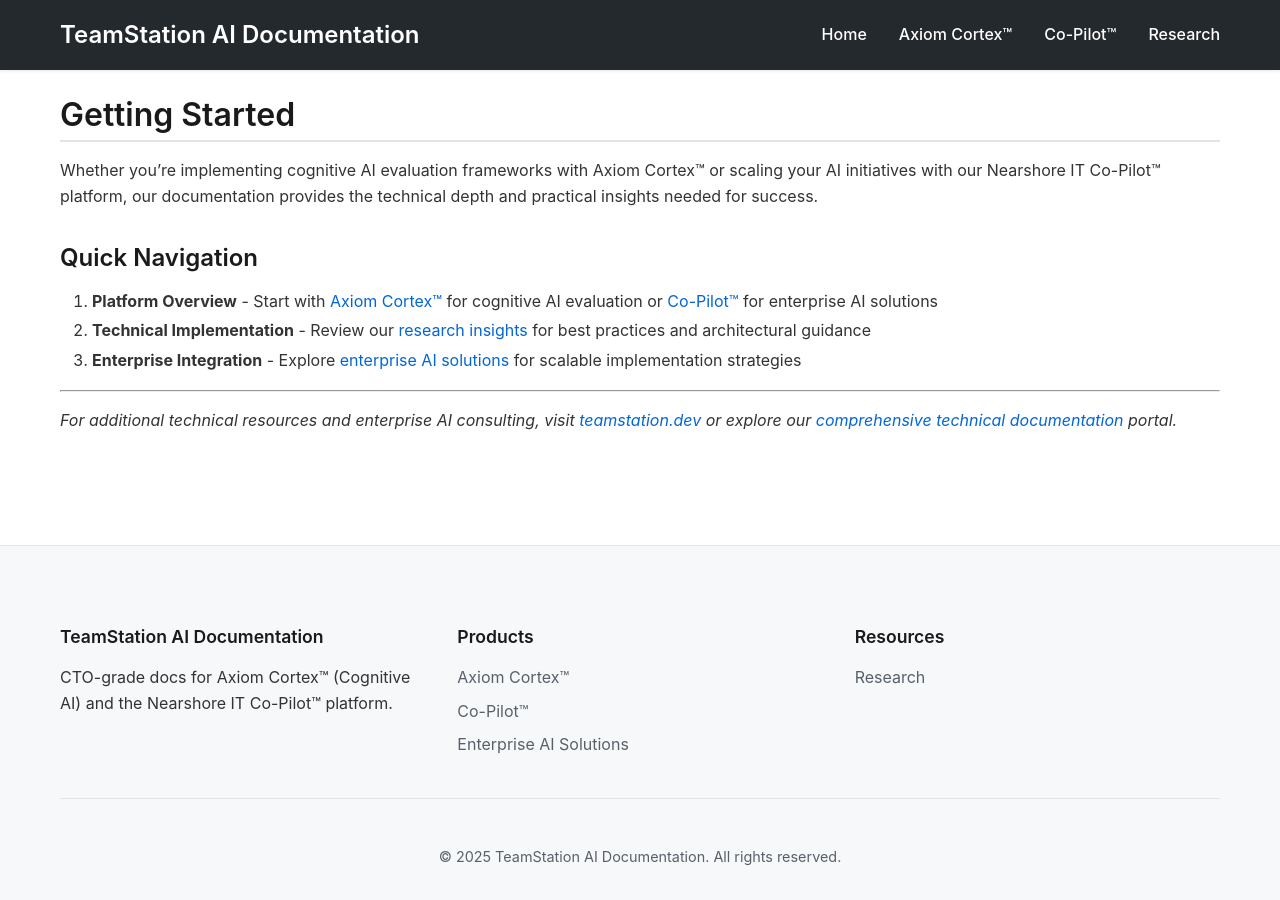
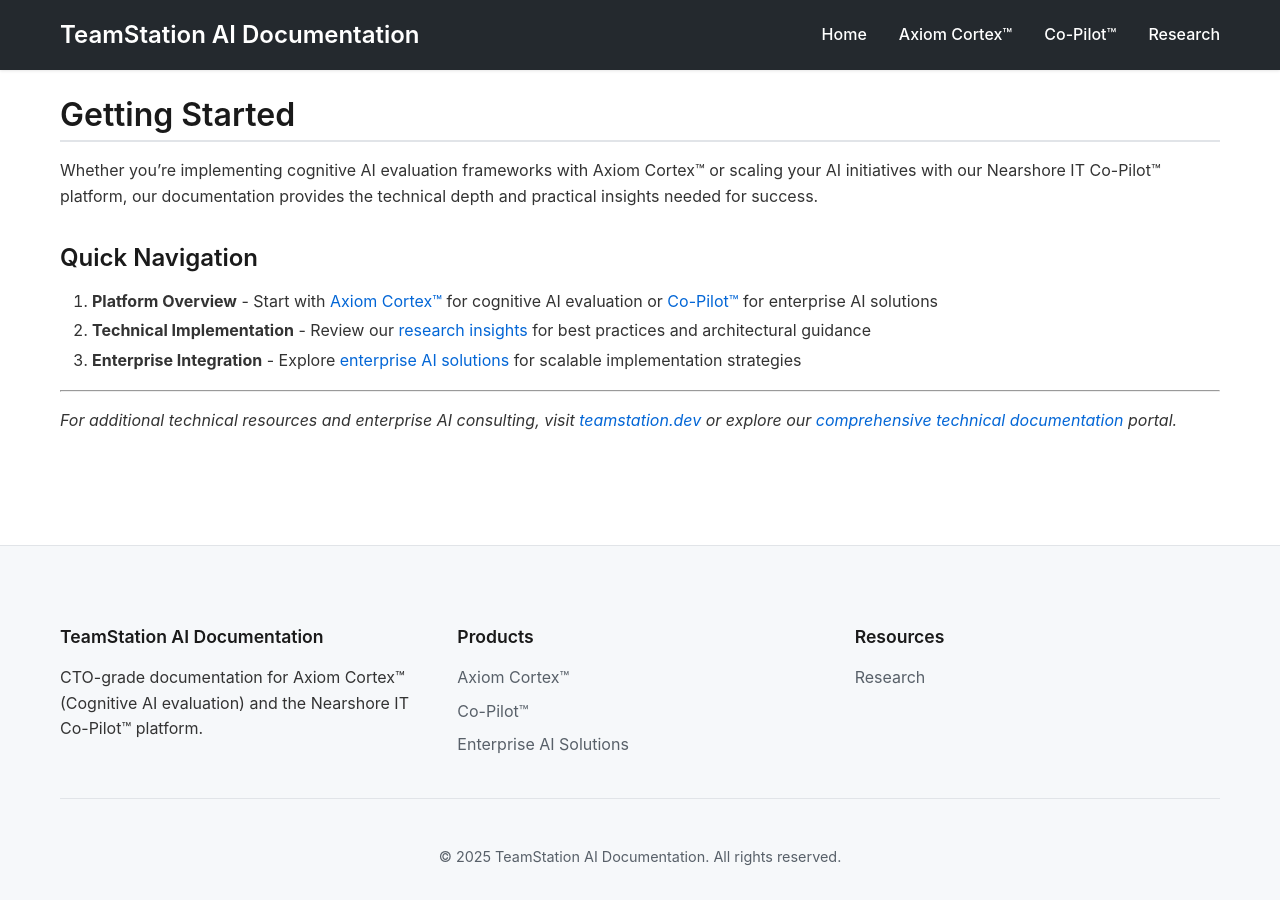
Before and after one commit to TeamStation-AI/docs, a Jekyll site: the page built from home.md, in a window 1280 px wide and 900 px high, scrolled down 1299 px. Built offline with Jekyll 4.4.1, drawn with Linux system fonts in a browser that asks for light colours; some of the changed lines change nothing that is shown.

Commit message:
chore(config): set url/baseurl for Pages + GFM markdown

```diff
--- a/_config.yml
+++ b/_config.yml
@@ -1,28 +1,32 @@
-# TeamStation AI — Docs (GitHub Pages Project site)
-# Live site: https://teamstation-ai.github.io/docs/
+# Jekyll Configuration for TeamStation AI Docs (GitHub Pages project site)
 
 title: "TeamStation AI Documentation"
-description: "CTO-grade docs for Axiom Cortex™ (Cognitive AI) and the Nearshore IT Co-Pilot™ platform."
+description: "CTO-grade documentation for Axiom Cortex™ (Cognitive AI evaluation) and the Nearshore IT Co-Pilot™ platform."
 
-# IMPORTANT: these two lines must match your Pages URL exactly
-url: "https://teamstation-ai.github.io"
-baseurl: "/docs"
+# IMPORTANT for GitHub Pages project sites:
+url: "https://teamstation-ai.github.io"   # org/user site URL
+baseurl: "/docs"                           # repo name prefixed with /
 
+# Build settings
 markdown: kramdown
 highlighter: rouge
-permalink: pretty
-timezone: America/Mexico_City
+kramdown:
+  input: GFM          # GitHub Flavored Markdown (makes links render reliably)
+  hard_wrap: false
+  auto_ids: true
 
+# Plugins supported by GitHub Pages
 plugins:
+  - jekyll-feed
   - jekyll-sitemap
   - jekyll-seo-tag
-  - jekyll-feed
 
+# Sass settings
 sass:
   sass_dir: _sass
   style: compressed
 
-# Publish Axiom Cortex & Co-Pilot sections
+# Collections (keep Axiom Cortex pages grouped)
 collections:
   axiom_cortex:
     output: true
@@ -31,30 +35,36 @@
     output: true
     permalink: /co-pilot/:name/
 
-# Default front-matter
+# Defaults
 defaults:
   - scope:
       path: ""
-      type: pages
+      type: "posts"
     values:
-      layout: page
+      layout: "page"
       author: "TeamStation AI"
   - scope:
       path: ""
-      type: axiom_cortex
+      type: "pages"
     values:
-      layout: page
+      layout: "page"
       author: "TeamStation AI"
-      section: axiom-cortex
   - scope:
       path: ""
-      type: copilot
+      type: "axiom_cortex"
     values:
-      layout: page
+      layout: "page"
       author: "TeamStation AI"
-      section: co-pilot
+      section: "axiom-cortex"
+  - scope:
+      path: ""
+      type: "copilot"
+    values:
+      layout: "page"
+      author: "TeamStation AI"
+      section: "co-pilot"
 
-# Used by jekyll-seo-tag
+# SEO (jekyll-seo-tag uses this)
 seo:
   type: Organization
   name: TeamStation AI
@@ -62,6 +72,7 @@
     - https://teamstation.dev
     - https://github.com/TeamStation-AI
 
+# Social profile hints
 social:
   type: Organization
   name: TeamStation AI
@@ -69,13 +80,16 @@
     - https://teamstation.dev
     - https://github.com/TeamStation-AI
 
+# Permalinks
+permalink: pretty
+
+# Include/Exclude
 include:
   - robots.txt
   - humans.txt
-
 exclude:
-  - README.md
   - Gemfile
   - Gemfile.lock
   - node_modules
   - vendor/
+  - README.md
```
